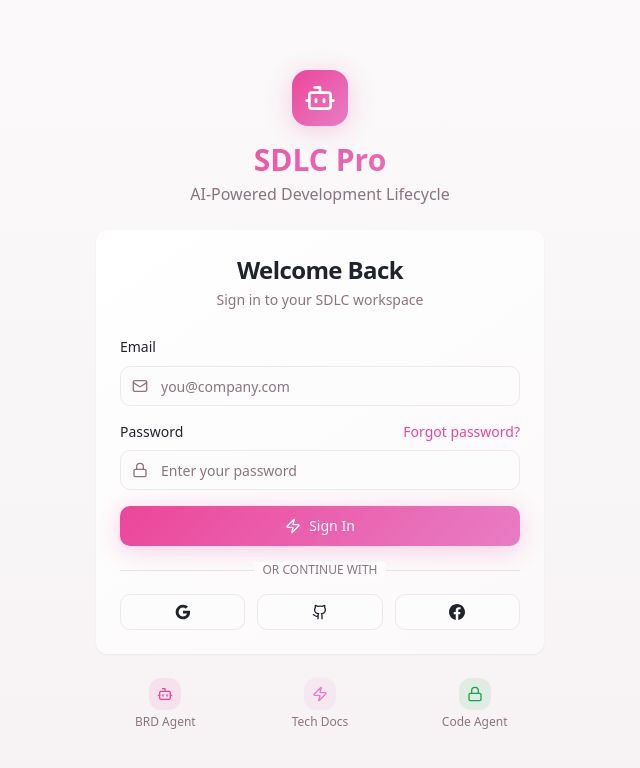
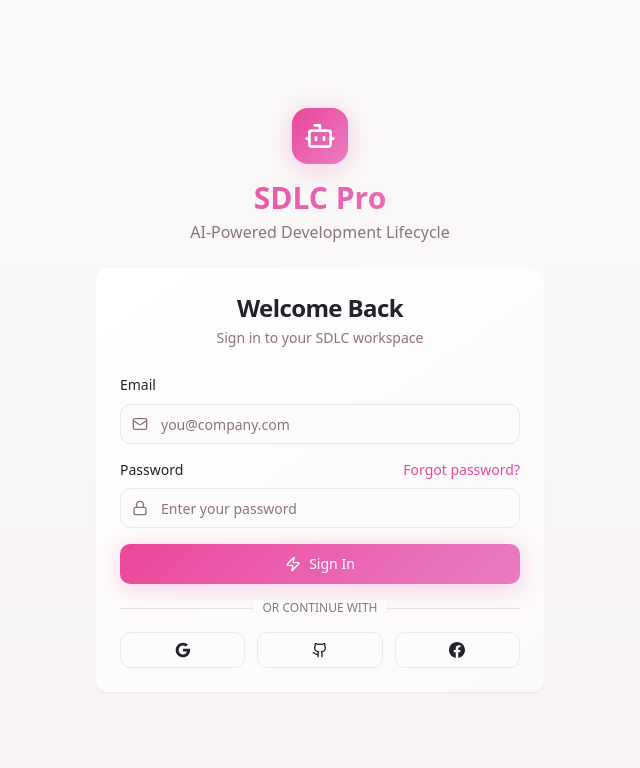
Before and after one commit to samirpatils/ignite-sdlc-forge, a React (Vite) app: page / in a window 1280 px wide. Shown: the top 768 px of the page, without its empty margins (320-960 px from the left). Built offline with nearby package versions, Linux system fonts and the light colour scheme; the HTML template or start-up script is replaced by a standard one.

Commit message:
Remove agents from login page

```diff
--- a/src/pages/Login.tsx
+++ b/src/pages/Login.tsx
@@ -198,30 +198,6 @@ const Login = () => {
             </form>
           </CardContent>
         </Card>
-
-        {/* Features Preview */}
-        <div className="text-center space-y-4">
-          <div className="grid grid-cols-3 gap-4 text-xs">
-            <div className="flex flex-col items-center gap-1">
-              <div className="w-8 h-8 bg-primary/10 rounded-lg flex items-center justify-center">
-                <Bot className="h-4 w-4 text-primary" />
-              </div>
-              <span className="text-muted-foreground">BRD Agent</span>
-            </div>
-            <div className="flex flex-col items-center gap-1">
-              <div className="w-8 h-8 bg-accent/10 rounded-lg flex items-center justify-center">
-                <Zap className="h-4 w-4 text-accent" />
-              </div>
-              <span className="text-muted-foreground">Tech Docs</span>
-            </div>
-            <div className="flex flex-col items-center gap-1">
-              <div className="w-8 h-8 bg-success/10 rounded-lg flex items-center justify-center">
-                <Lock className="h-4 w-4 text-success" />
-              </div>
-              <span className="text-muted-foreground">Code Agent</span>
-            </div>
-          </div>
-        </div>
       </div>
     </div>
   );
```
